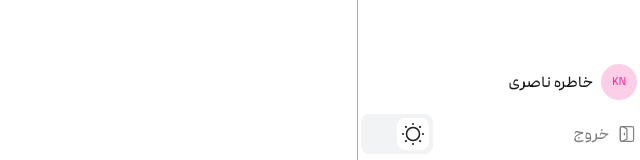
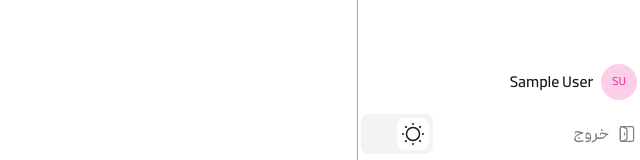
Before and after one commit to khaterehCodes/task-manager, a Next.js app: page / in a window 1280 px wide. Shown: the part 628-788 px from the top of the page, without its empty margins (640-1280 px from the left). Built offline with nearby package versions, Linux system fonts and the light colour scheme; sample sign-in values are in the browser's storage.

Commit message:
feat : first name and last name used in profile page

```diff
--- a/app/login/components/loginForm/LoginForm.tsx
+++ b/app/login/components/loginForm/LoginForm.tsx
@@ -18,7 +18,7 @@ const loginSchema = z.object({
 type loginFormData = z.infer<typeof loginSchema>;
 function LoginForm() {
   const router = useRouter();
-  const { login } = useAuth();
+  const { login, profileInfo } = useAuth();
   const {
     register,
     handleSubmit,
@@ -34,8 +34,8 @@ function LoginForm() {
   const formHandler = async (data: loginFormData) => {
     try {
       const values: any = await fakeLogin({ userName: data.userName });
-      login(values.jwt, values.role);
-      console.log(data);
+      login(values.jwt, values.role, values.firstName, values.lastName);
+      profileInfo({ firstName: values.firstName, lastName: values.lastName });
       router.push(values.role === "admin" ? "/" : "/board/listView");
     } catch {
       console.log("error in auth");
--- a/app/profile/user/page.tsx
+++ b/app/profile/user/page.tsx
@@ -2,7 +2,10 @@
 import Button from "@/components/ui/customButton/Button";
 import Input from "@/components/ui/customInput/Input";
 import P from "@/components/ui/customP/P";
+import { useAuth } from "@/core/provider/AuthProvider";
+import { useTheme } from "@/core/provider/ThemeContext";
 import { zodResolver } from "@hookform/resolvers/zod";
+import { useRouter } from "next/navigation";
 import { useForm } from "react-hook-form";
 import z from "zod";
 
@@ -20,6 +23,9 @@ const userInfoSchema = z.object({
 
 type userInfoType = z.infer<typeof userInfoSchema>;
 function UserInformation() {
+  const router = useRouter();
+  const { profileInfo, user } = useAuth();
+  const { currentTheme } = useTheme();
   const {
     handleSubmit,
     register,
@@ -32,9 +38,15 @@ function UserInformation() {
       phone: "",
     },
   });
-  const formHandler = () => {
+  const formHandler = (data: any) => {
+    profileInfo({ firstName: data.firstName, lastName: data.lastName });
+    router.push("/board/listView");
     alert("اطلاعات شما با موفقیت ثبت شد");
   };
+  const profileName =
+    user?.firstName && user.lastName
+      ? user.firstName[0].toUpperCase() + user.lastName[0].toUpperCase()
+      : ".";
   return (
     <div className="w-full h-screen flex items-center justify-center">
       <div className="w-[88%] h-auto">
@@ -42,10 +54,13 @@ function UserInformation() {
           <P className="text-[31px] font-bold">اطلاعات فردی</P>
           <div className="w-83 h-24 flex items-center justify-between">
             <div className="w-25 h-25 bg-pink-200 text-pink-500 rounded-full flex items-center justify-center text-[35px] font-medium">
-              KN
+              {profileName}
             </div>
             <div className="flex flex-col items-center gap-3">
-              <div className="w-53 h-12 rounded-lg border border-[#208D8E] text-[20px] flex items-center justify-center font-medium text-[#208D8E] cursor-pointer">
+              <div
+                style={{ borderColor: currentTheme, color: currentTheme }}
+                className="w-53 h-12 rounded-lg border text-[20px] flex items-center justify-center font-medium cursor-pointer"
+              >
                 ویرایش تصویر پروفایل
               </div>
               <P className="text-[12px] text-[#8A8989]">
--- a/app/signup/components/signupForm/SignupForm.tsx
+++ b/app/signup/components/signupForm/SignupForm.tsx
@@ -20,7 +20,7 @@ const signupSchema = z.object({
 });
 type signupFormData = z.infer<typeof signupSchema>;
 function SignupForm() {
-  const { login } = useAuth();
+  const { login, profileInfo } = useAuth();
   const {
     register,
     handleSubmit,
@@ -38,7 +38,8 @@ function SignupForm() {
   const formHandler = async (data: signupFormData) => {
     try {
       const values: any = await fakeLogin({ userName: data.userName });
-      login(values.jwt, values.role);
+      login(values.jwt, values.role, values.firstName, values.lastName);
+      profileInfo({ firstName: values.firstName, lastName: values.lastName });
       console.log(data);
       router.push(values.role === "admin" ? "/" : "/board/listView");
     } catch {
--- a/components/ui/sideBar/Profile.tsx
+++ b/components/ui/sideBar/Profile.tsx
@@ -10,17 +10,22 @@ function Profile() {
   if (!user) {
     window.location.href = "/signup";
   }
-  console.log(user);
+  const fullName = `${user?.firstName ?? ""} ${user?.lastName ?? ""}`;
+  const profileName =
+    user?.firstName && user.lastName
+      ? user.firstName[0] + user.lastName[0]
+      : ".";
+  console.log(fullName, "name");
   return (
     <div className="w-full h-22 flex items-center justify-center absolute bottom-5">
       <div className="w-69 h-full flex flex-col justify-between">
         <div className="w-full h-9 flex items-center justify-start gap-2">
           <Link href={"/profile/user"}>
             <div className="w-9 h-9 rounded-full bg-pink-200 flex items-center justify-center">
-              <P className="text-pink-500 text-[12px]">KN</P>
+              <P className="text-pink-500 text-[12px]">{profileName}</P>
             </div>
           </Link>
-          <P className="font-medium">خاطره ناصری</P>
+          <P className="font-medium">{fullName}</P>
         </div>
         <div className="w-full h-9 flex items-center justify-between">
           <div
--- a/core/provider/AuthProvider.tsx
+++ b/core/provider/AuthProvider.tsx
@@ -6,26 +6,30 @@ import {
   useEffect,
   useState,
 } from "react";
+import { User } from "../types/global";
 
 type AuthPropsType = {
   children: ReactNode;
 };
 
-interface User {
-  jwt: string;
-  role: string;
-}
 
 type AuthContextType = {
   user: User | null;
-  login: (jwt: string, role: string) => void;
+  login: (
+    jwt: string,
+    role: string,
+    firstName: string,
+    lastName: string,
+  ) => void;
   logout: () => void;
+  profileInfo: (info: { firstName: string; lastName: string }) => void;
 };
 
 const AuthContext = createContext<AuthContextType>({
   user: null,
-  login: (jwt: string, role: string) => {},
+  login: (jwt: string, role: string, firstName: string, lastName: string) => {},
   logout: () => {},
+  profileInfo: (info: { firstName: string; lastName: string }) => {},
 });
 
 export const AuthProvider = ({ children }: AuthPropsType) => {
@@ -36,9 +40,14 @@ export const AuthProvider = ({ children }: AuthPropsType) => {
       setUser(JSON.parse(saveUser));
     }
   }, []);
-  const login = (jwt: string, role: string) => {
-    const userData = { jwt, role };
-    console.log('user test login');
+  const login = (
+    jwt: string,
+    role: string,
+    firstName: string,
+    lastName: string,
+  ) => {
+    const userData = { jwt, role, firstName, lastName };
+    console.log("user test login");
     setUser(userData);
     localStorage.setItem("user", JSON.stringify(userData));
   };
@@ -46,11 +55,18 @@ export const AuthProvider = ({ children }: AuthPropsType) => {
     setUser(null);
     localStorage.removeItem("user");
   };
+  const profileInfo = (info: { firstName: string; lastName: string }) => {
+    if (user) {
+      const updateUser = { ...user, ...info };
+      setUser(updateUser);
+      localStorage.setItem("user", JSON.stringify(updateUser));
+    }
+  };
   return (
-    <AuthContext.Provider value={{ user, login, logout }}>
+    <AuthContext.Provider value={{ user, login, logout, profileInfo }}>
       {children}
     </AuthContext.Provider>
   );
 };
 
-export const useAuth =()=> useContext(AuthContext);
+export const useAuth = () => useContext(AuthContext);
```
Also changed, not shown: core/types/global.ts (+7 -0 lines).
